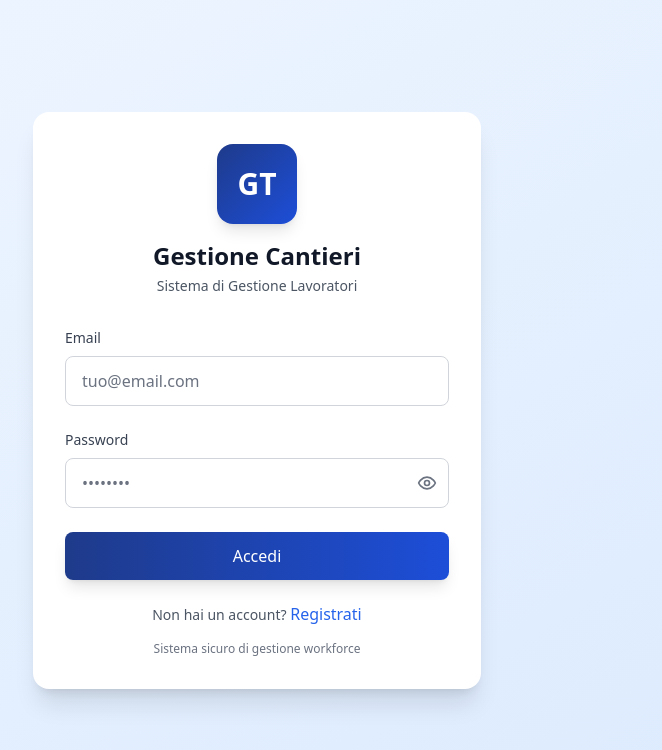
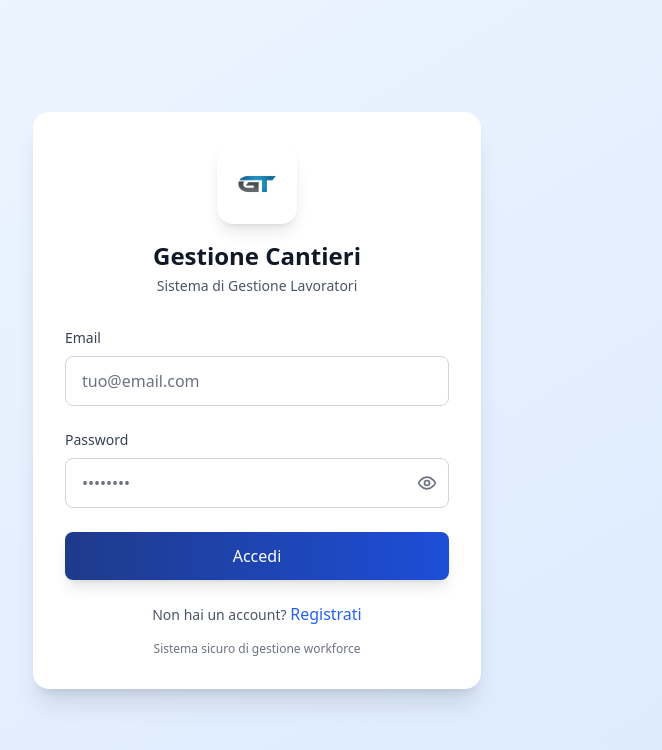
Before and after one commit to merdardo715/app-gt, a React (Vite) app: page / in a window 1280 px wide. Shown: the top 750 px of the page, without its empty margins (383-1045 px from the left). Built offline with nearby package versions, Linux system fonts and the light colour scheme; no server answers.

Commit message:
Updated index.html

```diff
--- a/index.html
+++ b/index.html
@@ -2,7 +2,7 @@
 <html lang="it">
   <head>
     <meta charset="UTF-8" />
-    <link rel="icon" type="image/svg+xml" href="/vite.svg" />
+    <link rel="icon" type="image/jpeg" href="/logo.jpg" />
     <meta name="viewport" content="width=device-width, initial-scale=1.0, viewport-fit=cover" />
     <meta name="theme-color" content="#1e40af" />
     <meta name="description" content="Sistema di gestione cantieri e lavoratori" />
--- a/src/components/Layout.tsx
+++ b/src/components/Layout.tsx
@@ -116,8 +116,8 @@ export default function Layout({ children, currentPage, onPageChange }: LayoutPr
         <div className="max-w-7xl mx-auto px-4 sm:px-6 lg:px-8">
           <div className="flex justify-between items-center h-16">
             <div className="flex items-center space-x-3">
-              <div className="w-10 h-10 bg-white rounded-lg flex items-center justify-center shadow-md">
-                <span className="text-blue-900 text-xl font-bold">GT</span>
+              <div className="w-10 h-10 bg-white rounded-lg flex items-center justify-center shadow-md p-1">
+                <img src="/logo.jpg" alt="GT Logo" className="w-full h-full object-contain" />
               </div>
               <div>
                 <h1 className="text-xl font-bold">Gestione Cantieri</h1>
--- a/src/pages/Login.tsx
+++ b/src/pages/Login.tsx
@@ -37,8 +37,8 @@ export default function Login({ onShowRegister }: LoginProps) {
     <div className="min-h-screen bg-gradient-to-br from-blue-50 to-blue-100 flex items-center justify-center p-4">
       <div className="bg-white rounded-2xl shadow-xl w-full max-w-md p-8">
         <div className="flex flex-col items-center mb-8">
-          <div className="w-20 h-20 bg-gradient-to-br from-blue-900 to-blue-700 rounded-2xl flex items-center justify-center mb-4 shadow-lg">
-            <span className="text-white text-3xl font-bold">GT</span>
+          <div className="w-20 h-20 bg-white rounded-2xl flex items-center justify-center mb-4 shadow-lg p-2">
+            <img src="/logo.jpg" alt="GT Logo" className="w-full h-full object-contain" />
           </div>
           <h1 className="text-2xl font-bold text-gray-900">Gestione Cantieri</h1>
           <p className="text-gray-600 text-sm mt-1">Sistema di Gestione Lavoratori</p>
--- a/src/pages/Register.tsx
+++ b/src/pages/Register.tsx
@@ -123,8 +123,8 @@ export default function Register({ onBackToLogin, onRegisterSuccess }: RegisterP
         </button>
 
         <div className="flex flex-col items-center mb-8">
-          <div className="w-20 h-20 bg-gradient-to-br from-blue-900 to-blue-700 rounded-2xl flex items-center justify-center mb-4 shadow-lg">
-            <span className="text-white text-3xl font-bold">GT</span>
+          <div className="w-20 h-20 bg-white rounded-2xl flex items-center justify-center mb-4 shadow-lg p-2">
+            <img src="/logo.jpg" alt="GT Logo" className="w-full h-full object-contain" />
           </div>
           <h1 className="text-2xl font-bold text-gray-900">Registra la Tua Azienda</h1>
           <p className="text-gray-600 text-sm mt-1">Inizia a gestire i tuoi cantieri</p>
```
Also changed, not shown: public/logo.jpg (renamed from public/360_f_93019265_wvoci0xnc3eq99sal4okqnmolauxiqu5.jpg).
